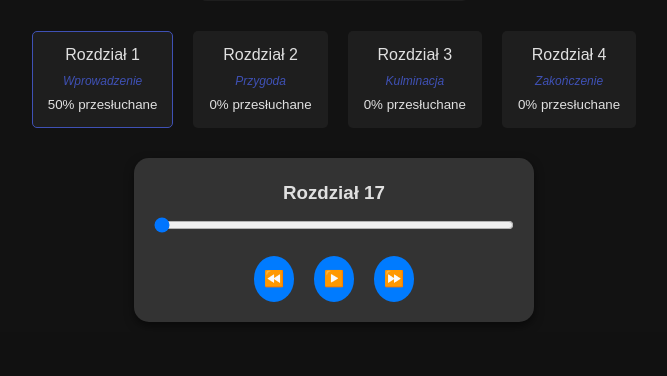
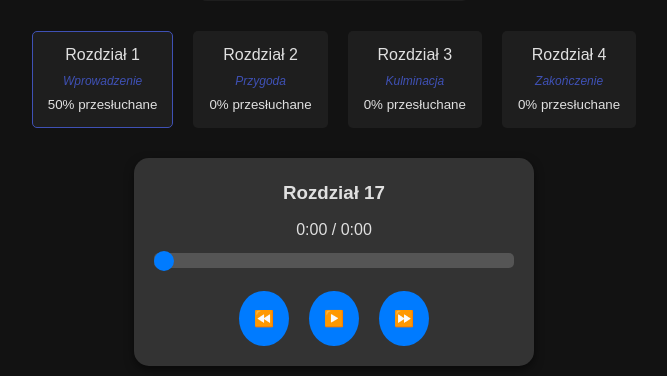
Before and after one commit to 2Def/Arczi-AudioPlayer, a PHP site: page /listen.php in a window 1280 px wide. Shown: the part 555-931 px from the top of the page, without its empty margins (306-973 px from the left). Before the commit the page ends 877 px from the top, so only its background shows below. Run offline with PHP 8.4, Linux system fonts and the light colour scheme.

Commit message:
new player

```diff
--- a/User/assets/style.css
+++ b/User/assets/style.css
@@ -334,7 +334,7 @@ button:hover {
   border: none;
   background: #007bff;
   color: white;
-  padding: 10px;
+  padding: 15px;
   border-radius: 50%;
   margin: 0 10px;
   cursor: pointer;
@@ -345,11 +345,26 @@ button:hover {
   background: #0056b3;
 }
 
-.player input[type="range"] {
+input[type="range"] {
   width: 100%;
   margin-top: 10px;
+  background: #555;
+  height: 15px;
+  border-radius: 5px;
+  -webkit-appearance: none;
+}
+input[type="range"]::-webkit-slider-thumb {
+  -webkit-appearance: none;
+  width: 20px;
+  height: 20px;
+  background: #007bff;
+  border-radius: 50%;
+  cursor: pointer;
 }
 
+.time {
+  margin-top: 10px;
+}
 
   /* Responsywność */
   @media (max-width: 768px) {
--- a/User/listen.php
+++ b/User/listen.php
@@ -52,16 +52,71 @@ require(MODULES . 'checkBlock.php');
 
     <div class="player">
         <h3>Rozdział 17</h3>
-        <audio id="audio" src="your-audio-file.mp3"></audio>
+        <audio id="audio" src="/dashboard/uploads/chapters/chapter_67a8d4bc3fa541.99844359.mp3"></audio>
+        <div class="time">
+            <span id="currentTime">0:00</span> / <span id="duration">0:00</span>
+        </div>
         <input type="range" id="progress" value="0" min="0" step="1">
         <div class="controls">
             <button onclick="rewind()">⏪</button>
-            <button onclick="togglePlayPause()">▶️</button>
+            <button  id="playPauseButton"  onclick="togglePlayPause()">▶️</button>
             <button onclick="forward()">⏩</button>
         </div>
     </div>
   </div>
+  <script>
+        const audio = document.getElementById("audio");
+        const progress = document.getElementById("progress");
+        const currentTimeDisplay = document.getElementById("currentTime");
+        const durationDisplay = document.getElementById("duration");
+        const playPauseButton = document.getElementById("playPauseButton");
 
+        function formatTime(seconds) {
+            const min = Math.floor(seconds / 60);
+            const sec = Math.floor(seconds % 60);
+            return `${min}:${sec < 10 ? '0' : ''}${sec}`;
+        }
+
+        function togglePlayPause() {
+            if (audio.paused) {
+                audio.play();
+                playPauseButton.textContent = "⏸️";
+            } else {
+                audio.pause();
+                playPauseButton.textContent = "▶️";
+            }
+        }
+
+        function rewind() {
+            audio.currentTime -= 5;
+        }
+
+        function forward() {
+            audio.currentTime += 5;
+        }
+
+        audio.addEventListener("loadedmetadata", () => {
+            durationDisplay.textContent = formatTime(audio.duration);
+        });
+
+        audio.addEventListener("timeupdate", () => {
+            progress.max = audio.duration;
+            progress.value = audio.currentTime;
+            currentTimeDisplay.textContent = formatTime(audio.currentTime);
+        });
+
+        progress.addEventListener("input", () => {
+            audio.currentTime = progress.value;
+        });
+
+        audio.addEventListener("play", () => {
+            playPauseButton.textContent = "⏸️";
+        });
+
+        audio.addEventListener("pause", () => {
+            playPauseButton.textContent = "▶️";
+        });
+    </script>
   <script src="assets/script.js"></script>
 </body>
 </html>
```
Also changed, not shown: User/assets/script.js (line endings or trailing spaces).
